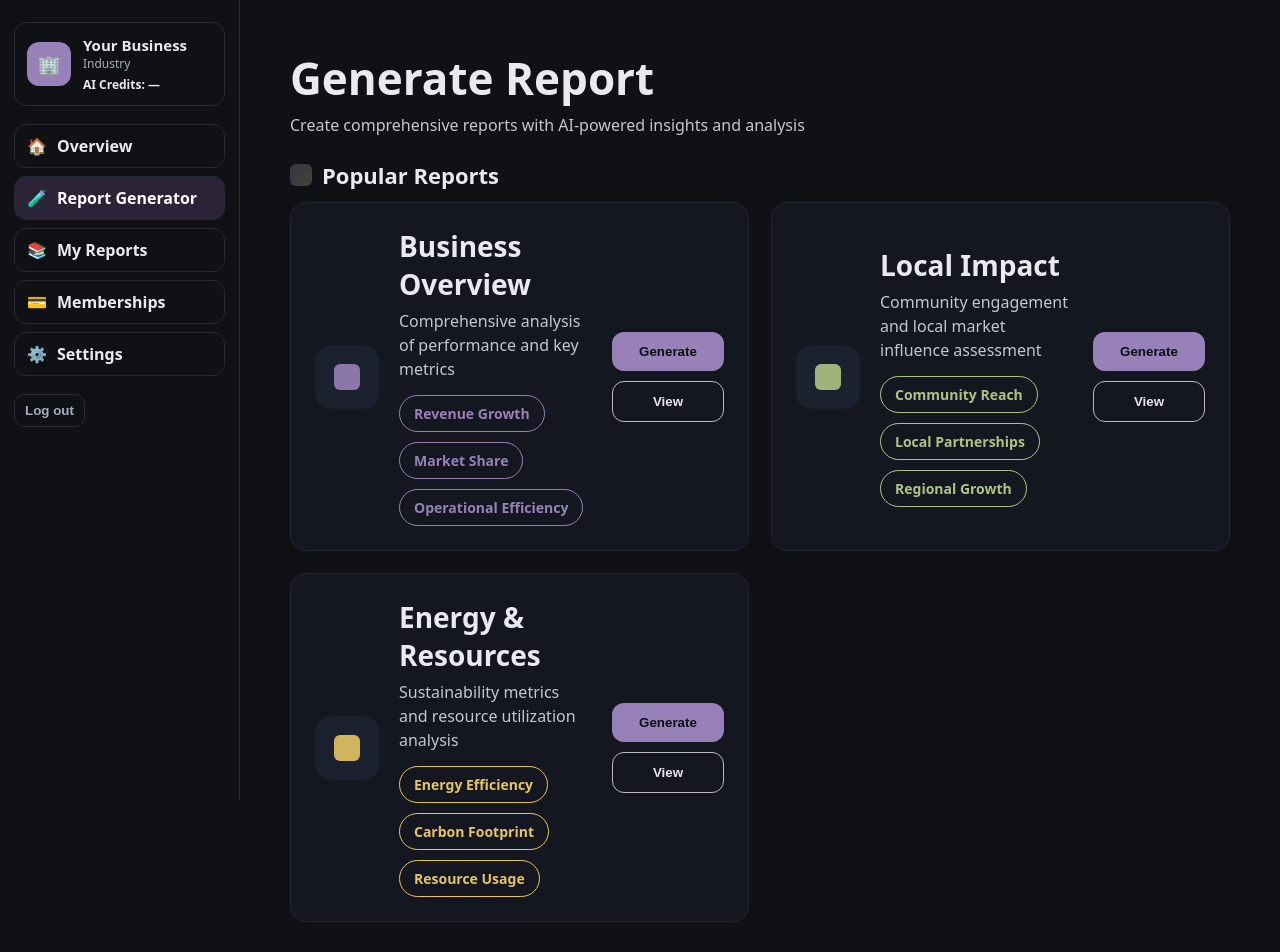
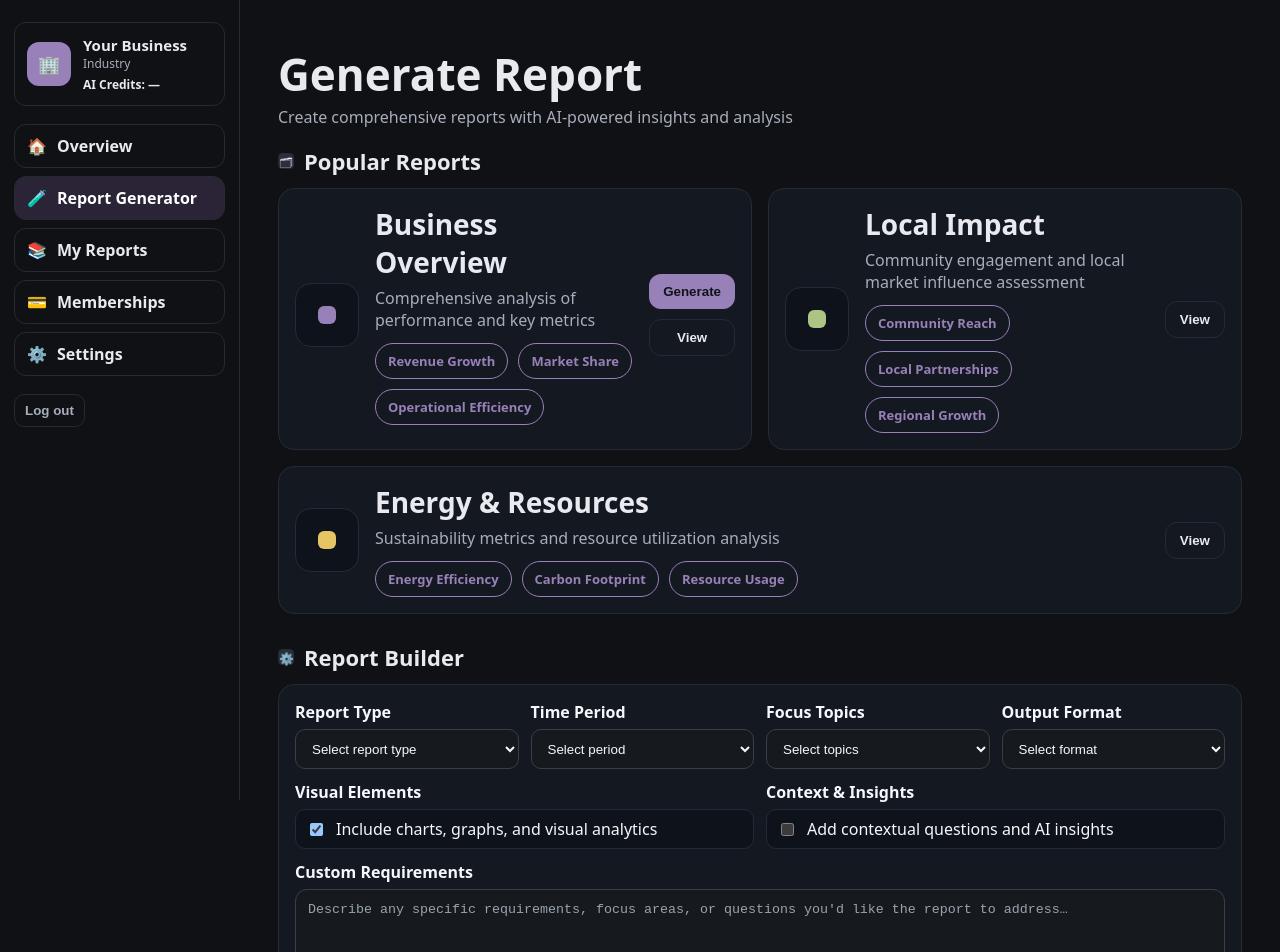
Before and after one commit to enrich-t/enrich_app, a Next.js app: page /generate in a window 1280 px wide. Shown: the top 952 px of the page. Built offline with nearby package versions, Linux system fonts and the light colour scheme.

Commit message:
feat(generate): restore Report Builder, Trending, Updates; keep per-card Generate/View; in-page preview modal

```diff
--- a/components/generate/GenerateHub.tsx
+++ b/components/generate/GenerateHub.tsx
@@ -1,253 +1,492 @@
-// components/generate/GenerateHub.tsx
 "use client";
 
 import React, { useMemo, useState } from "react";
 import { generateBusinessOverview, sampleBusinessOverviewPreview } from "../../features/reports/businessOverview";
-import { apiFetch, downloadBlob } from "../../lib/api";
+import { downloadBlob } from "../../lib/api";
+
+const BRAND = {
+  primary: "#9881b8",
+  secondary: "#e5c564",
+  tertiary: "#aec483",
+  card: "#141821",
+  border: "#252a34",
+  text: "#e9eaf0",
+  sub: "#a7adbb",
+  bg: "#0f1115",
+};
 
 type Tile = {
   key: "business_overview" | "local_impact" | "energy_resources";
   title: string;
-  description: string;
+  desc: string;
   tags: string[];
-  accent: string; // hex for icon/tags outline
+  tint: string;
   onGenerate?: () => Promise<void>;
-  onPreview?: () => Promise<void>;
+  onView: () => Promise<void>;
 };
 
-function SectionTitle({ children }: { children: React.ReactNode }) {
+export function GenerateHub() {
+  const [busyKey, setBusyKey] = useState<string | null>(null);
+  const [previewUrl, setPreviewUrl] = useState<string | null>(null);
+  const [toast, setToast] = useState<{ kind: "ok" | "err"; msg: string } | null>(null);
+
+  const closePreview = () => {
+    if (previewUrl) URL.revokeObjectURL(previewUrl);
+    setPreviewUrl(null);
+  };
+
+  const tiles: Tile[] = useMemo(
+    () => [
+      {
+        key: "business_overview",
+        title: "Business Overview",
+        desc: "Comprehensive analysis of performance and key metrics",
+        tags: ["Revenue Growth", "Market Share", "Operational Efficiency"],
+        tint: BRAND.primary,
+        onGenerate: async () => {
+          setBusyKey("business_overview");
+          setToast(null);
+          try {
+            const r = await generateBusinessOverview(); // infers business from /api/auth/me
+            if (!r.ok) {
+              throw new Error(r.message || "Failed to generate report");
+            }
+            setToast({ kind: "ok", msg: "Report generated. Find it in Dashboard → Recent Reports and My Reports." });
+          } catch (e: any) {
+            setToast({ kind: "err", msg: e?.message || "Generation failed" });
+          } finally {
+            setBusyKey(null);
+          }
+        },
+        onView: async () => {
+          setBusyKey("business_overview");
+          try {
+            const { blob } = await sampleBusinessOverviewPreview();
+            const url = URL.createObjectURL(blob);
+            setPreviewUrl(url);
+          } finally {
+            setBusyKey(null);
+          }
+        },
+      },
+      {
+        key: "local_impact",
+        title: "Local Impact",
+        desc: "Community engagement and local market influence assessment",
+        tags: ["Community Reach", "Local Partnerships", "Regional Growth"],
+        tint: BRAND.tertiary,
+        onView: async () => {
+          setBusyKey("local_impact");
+          try {
+            const { blob } = await sampleBusinessOverviewPreview(); // placeholder preview
+            const url = URL.createObjectURL(blob);
+            setPreviewUrl(url);
+          } finally {
+            setBusyKey(null);
+          }
+        },
+      },
+      {
+        key: "energy_resources",
+        title: "Energy & Resources",
+        desc: "Sustainability metrics and resource utilization analysis",
+        tags: ["Energy Efficiency", "Carbon Footprint", "Resource Usage"],
+        tint: BRAND.secondary,
+        onView: async () => {
+          setBusyKey("energy_resources");
+          try {
+            const { blob } = await sampleBusinessOverviewPreview(); // placeholder preview
+            const url = URL.createObjectURL(blob);
+            setPreviewUrl(url);
+          } finally {
+            setBusyKey(null);
+          }
+        },
+      },
+    ],
+    []
+  );
+
   return (
-    <div style={{ display: "flex", alignItems: "center", gap: 10, margin: "24px 0 12px" }}>
-      <span
-        aria-hidden
+    <div style={{ background: BRAND.bg, color: BRAND.text, minHeight: "100%", padding: "16px 12px 64px" }}>
+      <h1 style={{ fontSize: 44, margin: "4px 0 2px" }}>Generate Report</h1>
+      <div style={{ color: BRAND.sub, marginBottom: 18 }}>
+        Create comprehensive reports with AI-powered insights and analysis
+      </div>
+
+      {/* Popular Reports */}
+      <SectionTitle icon="🗂" title="Popular Reports" />
+      <div style={{ display: "grid", gridTemplateColumns: "1fr 1fr", gap: 16 }}>
+        {tiles.slice(0, 2).map((t) => (
+          <ReportCard key={t.key} tile={t} busy={busyKey === t.key} onToast={setToast} />
+        ))}
+      </div>
+      <div style={{ marginTop: 16 }}>
+        <ReportCard tile={tiles[2]} busy={busyKey === tiles[2].key} onToast={setToast} />
+      </div>
+
+      {/* Report Builder */}
+      <SectionTitle icon="⚙️" title="Report Builder" style={{ marginTop: 28 }} />
+      <ReportBuilder />
+
+      {/* Trending Topics */}
+      <SectionTitle icon="📈" title="Trending Topics" style={{ marginTop: 28 }} />
+      <TrendingTopics />
+
+      {/* Industry Updates */}
+      <SectionTitle icon="🌿" title="Industry Updates" style={{ marginTop: 28 }} />
+      <IndustryUpdates />
+
+      {/* Suggested Updates */}
+      <SectionTitle icon="🗓" title="Suggested Updates" style={{ marginTop: 28 }} />
+      <SuggestedUpdates />
+
+      {/* Toast */}
+      {toast && (
+        <div
+          role="status"
           style={{
-          width: 22,
-          height: 22,
-          borderRadius: 6,
-          background:
-            "linear-gradient(135deg, rgba(152,129,184,.3), rgba(174,196,131,.3))",
-          display: "inline-block",
+            position: "fixed",
+            right: 16,
+            bottom: 16,
+            background: toast.kind === "ok" ? "rgba(50,160,90,.15)" : "rgba(200,70,80,.15)",
+            border: `1px solid ${toast.kind === "ok" ? "#3aa76d" : "#e26d6d"}`,
+            color: BRAND.text,
+            padding: "10px 12px",
+            borderRadius: 10,
+            maxWidth: 520,
           }}
-      />
-      <h2 style={{ fontSize: 22, margin: 0 }}>Popular Reports</h2>
+        >
+          {toast.msg}
+        </div>
+      )}
+
+      {/* In-page Preview Modal */}
+      {previewUrl && (
+        <div
+          onClick={closePreview}
+          style={{
+            position: "fixed",
+            inset: 0,
+            background: "rgba(0,0,0,.6)",
+            display: "grid",
+            placeItems: "center",
+            zIndex: 50,
+            padding: 16,
+          }}
+        >
+          <div
+            onClick={(e) => e.stopPropagation()}
+            style={{
+              width: "min(1100px, 96vw)",
+              height: "min(80vh, 900px)",
+              background: BRAND.card,
+              border: `1px solid ${BRAND.border}`,
+              borderRadius: 14,
+              overflow: "hidden",
+              display: "flex",
+              flexDirection: "column",
+            }}
+          >
+            <div style={{ display: "flex", justifyContent: "space-between", padding: "10px 12px", borderBottom: `1px solid ${BRAND.border}` }}>
+              <div style={{ fontWeight: 700 }}>Sample Preview</div>
+              <div style={{ display: "flex", gap: 8 }}>
+                <button
+                  onClick={() => {
+                    downloadBlob("sample.html", new Blob([`<iframe src="${previewUrl}" />`], { type: "text/html" }), "text/html");
+                  }}
+                  style={btnSecondary()}
+                >
+                  Download HTML
+                </button>
+                <button onClick={closePreview} style={btnPrimary()}>Close</button>
+              </div>
+            </div>
+            <iframe src={previewUrl} style={{ border: 0, width: "100%", height: "100%" }} />
+          </div>
+        </div>
+      )}
     </div>
   );
 }
 
-function Capsule({ children, accent }: { children: React.ReactNode; accent: string }) {
-  return (
-    <span
-      style={{
-        display: "inline-block",
-        padding: "8px 14px",
-        borderRadius: 999,
-        border: `1px solid ${accent}`,
-        color: accent,
-        fontWeight: 700,
-        fontSize: 14,
-      }}
-    >
-      {children}
-    </span>
-  );
-}
+/* ---------- small building blocks ---------- */
 
-function ActionButton({
-  kind,
-  onClick,
-  loading,
-}: {
-  kind: "generate" | "view";
-  onClick: () => void;
-  loading?: boolean;
-}) {
-  const isPrimary = kind === "generate";
-  return (
-    <button
-      onClick={onClick}
-      disabled={loading}
-      style={{
-        padding: "12px 18px",
-        borderRadius: 12,
-        border: isPrimary ? "none" : "1px solid #bdb8c9",
-        background: isPrimary ? "#9881b8" : "transparent",
-        color: isPrimary ? "#0b0e13" : "#e7e6ea",
-        fontWeight: 800,
-        cursor: loading ? "not-allowed" : "pointer",
-        minWidth: 112,
-      }}
-      aria-label={isPrimary ? "Generate" : "Preview"}
-      title={isPrimary ? "Generate" : "Preview"}
-    >
-      {loading ? "…" : isPrimary ? "Generate" : "View"}
-    </button>
-  );
-}
-
-function ReportTile({
+function ReportCard({
   tile,
+  busy,
+  onToast,
 }: {
   tile: Tile;
+  busy: boolean;
+  onToast: (t: { kind: "ok" | "err"; msg: string } | null) => void;
 }) {
-  const [busy, setBusy] = useState<"generate" | "view" | null>(null);
-
-  const handle = async (which: "generate" | "view") => {
-    if (busy) return;
-    try {
-      setBusy(which);
-      if (which === "generate") {
-        if (!tile.onGenerate) return;
-        await tile.onGenerate();
-      } else {
-        if (!tile.onPreview) return;
-        await tile.onPreview();
-      }
-    } finally {
-      setBusy(null);
-    }
-  };
-
   return (
     <div
       style={{
-        background: "#141720",
-        border: "1px solid #232633",
+        background: BRAND.card,
+        border: `1px solid ${BRAND.border}`,
         borderRadius: 16,
-        padding: 24,
-        display: "grid",
-        gridTemplateColumns: "auto 1fr auto",
-        gap: 20,
-        alignItems: "center",
+        padding: 16,
       }}
     >
+      <div style={{ display: "grid", gridTemplateColumns: "64px 1fr auto", gap: 16, alignItems: "center" }}>
         <div
-        aria-hidden
           style={{
             width: 64,
             height: 64,
             borderRadius: 16,
-          background: "#1c2130",
+            background: "#0e121a",
+            border: `1px solid ${BRAND.border}`,
             display: "grid",
             placeItems: "center",
           }}
         >
-        {/* simple icon dot */}
-        <div
-          style={{
-            width: 26,
-            height: 26,
-            borderRadius: 6,
-            background: tile.accent,
-            opacity: 0.9,
-          }}
-        />
+          <div style={{ width: 18, height: 18, borderRadius: 6, background: tile.tint }} />
         </div>
 
         <div>
-        <h3 style={{ margin: "0 0 6px", fontSize: 28 }}>{tile.title}</h3>
-        <p style={{ margin: 0, color: "#c5c7ce", lineHeight: 1.5 }}>{tile.description}</p>
-        <div style={{ display: "flex", gap: 10, marginTop: 14, flexWrap: "wrap" }}>
+          <div style={{ fontSize: 28, fontWeight: 800, marginBottom: 6 }}>{tile.title}</div>
+          <div style={{ color: BRAND.sub, maxWidth: 720 }}>{tile.desc}</div>
+          <div style={{ display: "flex", gap: 10, marginTop: 12, flexWrap: "wrap" }}>
             {tile.tags.map((t) => (
-            <Capsule key={t} accent={tile.accent}>{t}</Capsule>
+              <span key={t} style={pill()}>{t}</span>
             ))}
           </div>
         </div>
 
-      <div style={{ display: "flex", flexDirection: "column", gap: 10 }}>
-        <ActionButton
-          kind="generate"
-          onClick={() => handle("generate")}
-          loading={busy === "generate"}
-        />
-        <ActionButton
-          kind="view"
-          onClick={() => handle("view")}
-          loading={busy === "view"}
-        />
+        <div style={{ display: "grid", gap: 10 }}>
+          {tile.onGenerate && (
+            <button
+              disabled={busy}
+              onClick={tile.onGenerate}
+              style={btnPrimary()}
+              title="Generate without preview; will appear in My Reports & Dashboard"
+            >
+              {busy ? "Working…" : "Generate"}
+            </button>
+          )}
+          <button disabled={busy} onClick={tile.onView} style={btnHollow()}>View</button>
+        </div>
       </div>
     </div>
   );
 }
 
-export function GenerateHub() {
-  // We’ll use the logged-in business id/token via our existing client helpers in lib/api.ts
-  // generateBusinessOverview() already posts to /api/reports/generate-business-overview
-  // sampleBusinessOverviewPreview() returns a blob/pdf/json for quick preview.
-
-  const tiles: Tile[] = useMemo(() => {
-    return [
-      {
-        key: "business_overview",
-        title: "Business Overview",
-        description: "Comprehensive analysis of performance and key metrics",
-        tags: ["Revenue Growth", "Market Share", "Operational Efficiency"],
-        accent: "#9881b8", // brand primary
-        onGenerate: async () => {
-          // Real generate for the logged in business, store in DB, refresh list
-          const res = await generateBusinessOverview();
-          if (!res.ok) {
-            throw new Error(res.message || "Failed to generate");
-          }
-          // Optionally ping a “recent reports” revalidation endpoint if you have one
-          // await apiFetch('/api/reports/revalidate', { method: 'POST' });
-          alert("Generated! It should appear under Dashboard → Recent Reports and My Reports.");
-        },
-        onPreview: async () => {
-          // Preview is a general sample; show in-page (new tab avoided by creating an object URL)
-          const sample = await sampleBusinessOverviewPreview();
-          if (!sample) throw new Error("No preview available");
-          const url = URL.createObjectURL(sample.blob);
-          // open a light viewer inside the page if you prefer.
-          // For now, we show same-tab view by replacing location to the blob URL:
-          window.location.href = url;
-        },
-      },
-      {
-        key: "local_impact",
-        title: "Local Impact",
-        description: "Community engagement and local market influence assessment",
-        tags: ["Community Reach", "Local Partnerships", "Regional Growth"],
-        accent: "#aec483", // brand third
-        onGenerate: async () => {
-          alert("Local Impact generation is coming soon.");
-        },
-        onPreview: async () => {
-          alert("Local Impact preview is coming soon.");
-        },
-      },
-      {
-        key: "energy_resources",
-        title: "Energy & Resources",
-        description: "Sustainability metrics and resource utilization analysis",
-        tags: ["Energy Efficiency", "Carbon Footprint", "Resource Usage"],
-        accent: "#e5c564", // brand secondary
-        onGenerate: async () => {
-          alert("Energy & Resources generation is coming soon.");
-        },
-        onPreview: async () => {
-          alert("Energy & Resources preview is coming soon.");
-        },
-      },
-    ];
-  }, []);
-
+function SectionTitle({ icon, title, style }: { icon: string; title: string; style?: React.CSSProperties }) {
   return (
-    <div style={{ padding: 24 }}>
-      <div style={{ marginBottom: 6 }}>
-        <h1 style={{ margin: 0, fontSize: 44 }}>Generate Report</h1>
-        <p style={{ margin: "6px 0 0", color: "#c5c7ce" }}>
-          Create comprehensive reports with AI-powered insights and analysis
-        </p>
+    <div style={{ display: "flex", alignItems: "center", gap: 10, margin: "10px 0 12px", ...style }}>
+      <div style={{ width: 16, height: 16, background: "#2a2f3b", border: `1px solid ${BRAND.border}`, borderRadius: 4, display: "grid", placeItems: "center", fontSize: 12 }}>
+        {icon}
       </div>
-
-      {/* removed the global header buttons; actions live on each card */}
-      <SectionTitle>Popular Reports</SectionTitle>
-
-      <div style={{ display: "grid", gridTemplateColumns: "1fr 1fr", gap: 22 }}>
-        {tiles.map((t) => (
-          <ReportTile key={t.key} tile={t} />
-        ))}
-      </div>
+      <div style={{ fontSize: 22, fontWeight: 800 }}> {title}</div>
     </div>
   );
 }
+
+/* ----- Report Builder (placeholder UI) ----- */
+function ReportBuilder() {
+  const inputStyle: React.CSSProperties = {
+    width: "100%",
+    height: 40,
+    background: "#0e121a",
+    color: BRAND.text,
+    border: `1px solid ${BRAND.border}`,
+    borderRadius: 10,
+    padding: "0 12px",
+  };
+
+  return (
+    <div style={{ background: BRAND.card, border: `1px solid ${BRAND.border}`, borderRadius: 16, padding: 16 }}>
+      <div style={{ display: "grid", gridTemplateColumns: "1fr 1fr 1fr 1fr", gap: 12 }}>
+        <Labeled label="Report Type"><select style={inputStyle}><option>Select report type</option></select></Labeled>
+        <Labeled label="Time Period"><select style={inputStyle}><option>Select period</option></select></Labeled>
+        <Labeled label="Focus Topics"><select style={inputStyle}><option>Select topics</option></select></Labeled>
+        <Labeled label="Output Format"><select style={inputStyle}><option>Select format</option></select></Labeled>
+      </div>
+
+      <div style={{ display: "grid", gridTemplateColumns: "1fr 1fr", gap: 12, marginTop: 12 }}>
+        <Labeled label="Visual Elements">
+          <div style={checkboxBox()}><input type="checkbox" defaultChecked /> Include charts, graphs, and visual analytics</div>
+        </Labeled>
+        <Labeled label="Context & Insights">
+          <div style={checkboxBox()}><input type="checkbox" /> Add contextual questions and AI insights</div>
+        </Labeled>
+      </div>
+
+      <div style={{ marginTop: 12 }}>
+        <Labeled label="Custom Requirements">
+          <textarea style={{ width: "100%", minHeight: 160, background: "#0e121a", color: BRAND.text, border: `1px solid ${BRAND.border}`, borderRadius: 12, padding: 12 }} placeholder="Describe any specific requirements, focus areas, or questions you'd like the report to address…" />
+        </Labeled>
+      </div>
+
+      <div style={{ marginTop: 12, display: "grid", gridTemplateColumns: "1fr auto auto", gap: 10 }}>
+        <input style={{ height: 40, background: "#0e121a", color: BRAND.text, border: `1px solid ${BRAND.border}`, borderRadius: 10, padding: "0 12px" }} placeholder="Enter a custom title for your report" />
+        <button style={btnHollow()}>Save as Template</button>
+        <button style={btnPrimary()}>Generate Report</button>
+      </div>
+
+      <div style={{ color: BRAND.sub, marginTop: 8 }}>Estimated generation time: 2–5 minutes</div>
+    </div>
+  );
+}
+
+/* ----- Trending Topics (placeholder) ----- */
+function TrendingTopics() {
+  const items = [
+    { name: "AI Integration", badge: "Hot", delta: "+24%" },
+    { name: "Supply Chain Resilience", badge: "Rising", delta: "+18%" },
+    { name: "Sustainability Reporting", badge: "Trending", delta: "+15%" },
+    { name: "Digital Transformation", badge: "Popular", delta: "+12%" },
+    { name: "ESG Compliance", badge: "Growing", delta: "+9%" },
+  ];
+
+  return (
+    <div style={{ background: BRAND.card, border: `1px solid ${BRAND.border}`, borderRadius: 16, padding: 12 }}>
+      {items.map((it) => (
+        <div key={it.name} style={{ display: "grid", gridTemplateColumns: "1fr auto", padding: "10px 6px", borderBottom: `1px solid ${BRAND.border}` }}>
+          <div style={{ display: "flex", alignItems: "center", gap: 10 }}>
+            <span style={{ width: 8, height: 8, background: BRAND.primary, borderRadius: 999 }} />
+            <div style={{ fontWeight: 700 }}>{it.name}</div>
+            <span style={miniBadge()}>{it.badge}</span>
+          </div>
+          <div style={{ color: BRAND.secondary, fontWeight: 800 }}>{it.delta}</div>
+        </div>
+      ))}
+    </div>
+  );
+}
+
+/* ----- Industry Updates (placeholder) ----- */
+function IndustryUpdates() {
+  const items = [
+    { title: "New ESG Disclosure Requirements", tag: "Regulatory", ago: "2 hours ago" },
+    { title: "AI Ethics Guidelines Released", tag: "Technology", ago: "1 day ago" },
+    { title: "Global Supply Chain Index Update", tag: "Market Data", ago: "3 days ago" },
+  ];
+  return (
+    <div style={{ background: BRAND.card, border: `1px solid ${BRAND.border}`, borderRadius: 16, padding: 12 }}>
+      {items.map((it) => (
+        <div key={it.title} style={{ display: "grid", gridTemplateColumns: "1fr auto", padding: "12px 6px", borderBottom: `1px solid ${BRAND.border}` }}>
+          <div>
+            <div style={{ fontWeight: 800 }}>{it.title}</div>
+            <div style={{ color: BRAND.sub, marginTop: 2 }}>{it.ago}</div>
+          </div>
+          <span style={chip()}>{it.tag}</span>
+        </div>
+      ))}
+    </div>
+  );
+}
+
+/* ----- Suggested Updates (placeholder) ----- */
+function SuggestedUpdates() {
+  const items = [
+    { title: "Q3 Financial Performance Report", sub: "Quarterly deadline approaching", ago: "45 days ago", dot: "#e46067" },
+    { title: "Customer Satisfaction Analysis", sub: "New survey data available", ago: "32 days ago", dot: "#e4c564" },
+    { title: "Market Competitive Analysis", sub: "Industry shifts detected", ago: "28 days ago", dot: "#91c37e" },
+  ];
+  return (
+    <div style={{ background: BRAND.card, border: `1px solid ${BRAND.border}`, borderRadius: 16, padding: 12 }}>
+      {items.map((it) => (
+        <div key={it.title} style={{ display: "grid", gridTemplateColumns: "1fr auto", padding: "12px 6px", borderBottom: `1px solid ${BRAND.border}` }}>
+          <div>
+            <div style={{ display: "flex", alignItems: "center", gap: 10 }}>
+              <span style={{ width: 10, height: 10, background: it.dot, borderRadius: 999 }} />
+              <div style={{ fontWeight: 800 }}>{it.title}</div>
+            </div>
+            <div style={{ color: BRAND.sub, marginLeft: 20 }}>{it.sub}</div>
+          </div>
+          <div style={{ display: "flex", alignItems: "center", gap: 10 }}>
+            <div style={{ color: BRAND.sub }}>{it.ago}</div>
+            <button style={btnHollow()}>Update</button>
+          </div>
+        </div>
+      ))}
+    </div>
+  );
+}
+
+/* ---------- tiny UI helpers ---------- */
+
+function Labeled({ label, children }: { label: string; children: React.ReactNode }) {
+  return (
+    <label style={{ display: "grid", gap: 6 }}>
+      <div style={{ fontWeight: 700 }}>{label}</div>
+      {children}
+    </label>
+  );
+}
+
+function pill(): React.CSSProperties {
+  return {
+    display: "inline-block",
+    border: `1px solid ${BRAND.primary}`,
+    color: BRAND.primary,
+    background: "transparent",
+    borderRadius: 999,
+    padding: "8px 12px",
+    fontWeight: 800,
+    fontSize: 13,
+  };
+}
+function chip(): React.CSSProperties {
+  return {
+    display: "inline-block",
+    border: `1px solid ${BRAND.border}`,
+    color: BRAND.text,
+    background: "#0e121a",
+    borderRadius: 999,
+    padding: "6px 12px",
+    fontWeight: 800,
+    fontSize: 12,
+  };
+}
+function miniBadge(): React.CSSProperties {
+  return { border: `1px solid ${BRAND.border}`, borderRadius: 999, padding: "2px 8px", fontSize: 12, color: BRAND.sub };
+}
+function btnPrimary(): React.CSSProperties {
+  return {
+    background: BRAND.primary,
+    color: "#101217",
+    border: "0",
+    borderRadius: 12,
+    padding: "10px 14px",
+    fontWeight: 800,
+    cursor: "pointer",
+  };
+}
+function btnSecondary(): React.CSSProperties {
+  return {
+    background: BRAND.secondary,
+    color: "#101217",
+    border: "0",
+    borderRadius: 12,
+    padding: "8px 12px",
+    fontWeight: 800,
+    cursor: "pointer",
+  };
+}
+function btnHollow(): React.CSSProperties {
+  return {
+    background: "transparent",
+    color: BRAND.text,
+    border: `1px solid ${BRAND.border}`,
+    borderRadius: 12,
+    padding: "10px 14px",
+    fontWeight: 800,
+    cursor: "pointer",
+  };
+}
+function checkboxBox(): React.CSSProperties {
+  return {
+    display: "flex",
+    alignItems: "center",
+    gap: 10,
+    height: 40,
+    background: "#0e121a",
+    border: `1px solid ${BRAND.border}`,
+    borderRadius: 10,
+    padding: "0 10px",
+  };
+}
```
Lines whose indentation alone changed are shown as unchanged.
